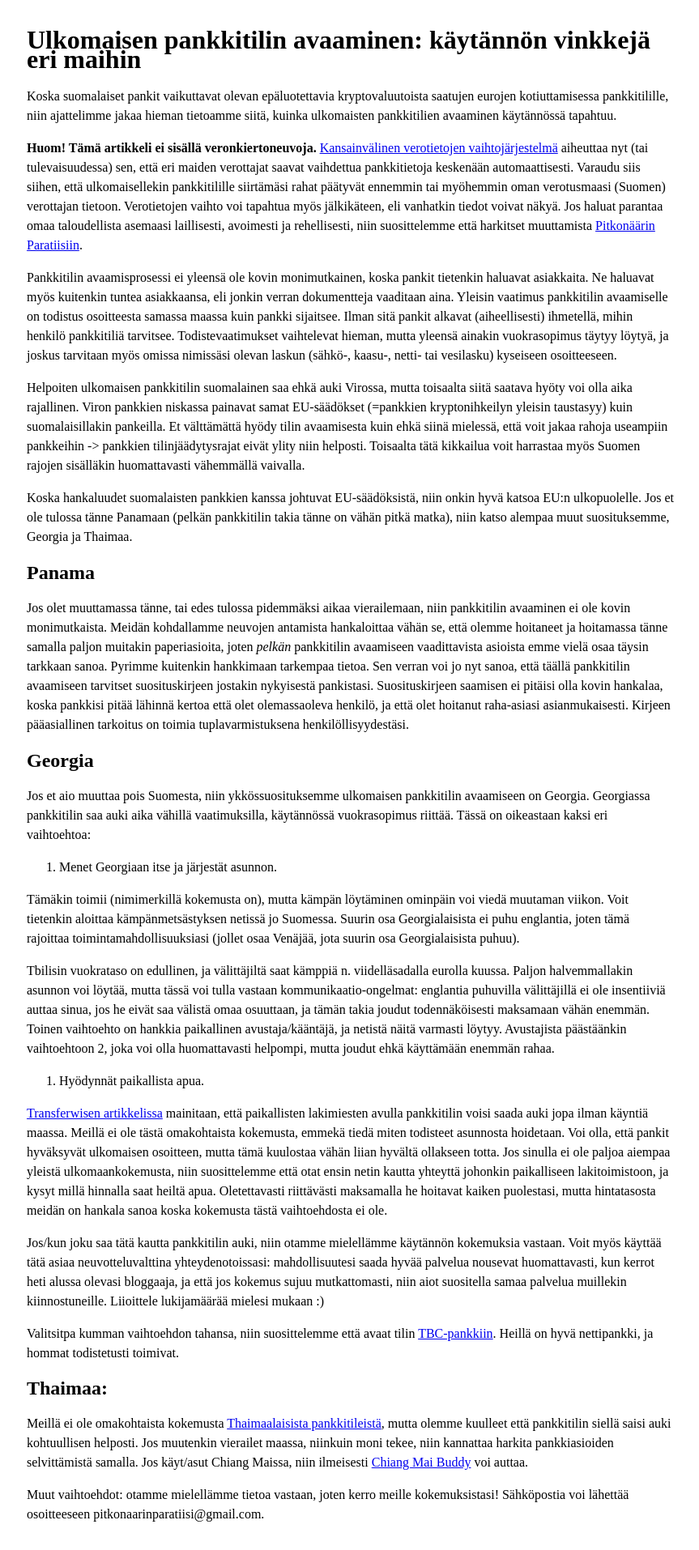
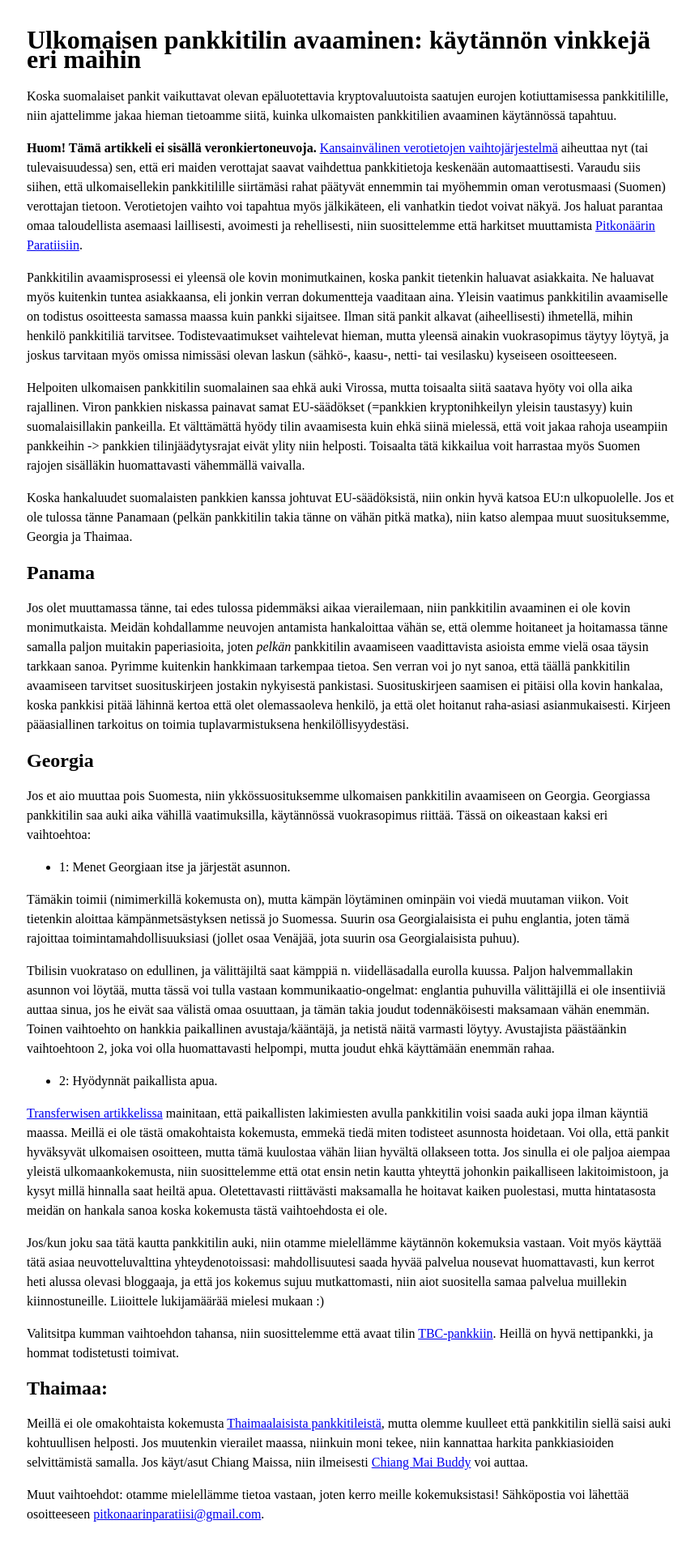
Before and after one commit to pitkonaarinparatiisi/pitkonaarinparatiisi.github.io, a Jekyll site: the page built from pankkitili-ulkomailta.md, in a window 1280 px wide. Shown: the whole page at 81% size, without its empty margins (207-1070 px from the left). Built offline with Jekyll 4.4.1, drawn with Linux system fonts in a browser that asks for light colours; our own code applies the rules of GitHub Pages for plain Markdown files.

Commit message:
Update pankkitili-ulkomailta.md

```diff
--- a/pankkitili-ulkomailta.md
+++ b/pankkitili-ulkomailta.md
@@ -19,13 +19,13 @@ Jos olet muuttamassa tänne, tai edes tulossa pidemmäksi aikaa vierailemaan, ni
 Jos et aio muuttaa pois Suomesta, niin ykkössuosituksemme ulkomaisen pankkitilin avaamiseen on Georgia.
 Georgiassa pankkitilin saa auki aika vähillä vaatimuksilla, käytännössä vuokrasopimus riittää. Tässä on oikeastaan kaksi eri vaihtoehtoa:
 
-1. Menet Georgiaan itse ja järjestät asunnon.
+* 1: Menet Georgiaan itse ja järjestät asunnon.
 
 Tämäkin toimii (nimimerkillä kokemusta on), mutta kämpän löytäminen ominpäin voi viedä muutaman viikon. Voit tietenkin aloittaa kämpänmetsästyksen netissä jo Suomessa. Suurin osa Georgialaisista ei puhu englantia, joten tämä rajoittaa toimintamahdollisuuksiasi (jollet osaa Venäjää, jota suurin osa Georgialaisista puhuu).
 
 Tbilisin vuokrataso on edullinen, ja välittäjiltä saat kämppiä n. viidelläsadalla eurolla kuussa. Paljon halvemmallakin asunnon voi löytää, mutta tässä voi tulla vastaan kommunikaatio-ongelmat: englantia puhuvilla välittäjillä ei ole insentiiviä auttaa sinua, jos he eivät saa välistä omaa osuuttaan, ja tämän takia joudut todennäköisesti maksamaan vähän enemmän. Toinen vaihtoehto on hankkia paikallinen avustaja/kääntäjä, ja netistä näitä varmasti löytyy. Avustajista päästäänkin vaihtoehtoon 2, joka voi olla huomattavasti helpompi, mutta joudut ehkä käyttämään enemmän rahaa.
 
-2. Hyödynnät paikallista apua.
+* 2: Hyödynnät paikallista apua.
 
 [Transferwisen artikkelissa](https://transferwise.com/gb/blog/opening-a-bank-account-in-georgia) mainitaan, että paikallisten lakimiesten avulla pankkitilin voisi saada auki jopa ilman käyntiä maassa. Meillä ei ole tästä omakohtaista kokemusta, emmekä tiedä miten todisteet asunnosta hoidetaan. Voi olla, että pankit hyväksyvät ulkomaisen osoitteen, mutta tämä kuulostaa vähän liian hyvältä ollakseen totta. Jos sinulla ei ole paljoa aiempaa yleistä ulkomaankokemusta, niin suosittelemme että otat ensin netin kautta yhteyttä johonkin paikalliseen lakitoimistoon, ja kysyt millä hinnalla saat heiltä apua. Oletettavasti riittävästi maksamalla he hoitavat kaiken puolestasi, mutta hintatasosta meidän on hankala sanoa koska kokemusta tästä vaihtoehdosta ei ole.
 
@@ -37,4 +37,4 @@ Valitsitpa kumman vaihtoehdon tahansa, niin suosittelemme että avaat tilin [TBC
 
 Meillä ei ole omakohtaista kokemusta [Thaimaalaisista pankkitileistä](https://iglu.net/opening-a-bank-account-in-thailand/), mutta olemme kuulleet että pankkitilin siellä saisi auki kohtuullisen helposti. Jos muutenkin vierailet maassa, niinkuin moni tekee, niin kannattaa harkita pankkiasioiden selvittämistä samalla. Jos käyt/asut Chiang Maissa, niin ilmeisesti [Chiang Mai Buddy](https://chiangmaibuddy.com/how-to-get-a-thai-bank-account/) voi auttaa.
 
-Muut vaihtoehdot: otamme mielellämme tietoa vastaan, joten kerro meille kokemuksistasi! Sähköpostia voi lähettää osoitteeseen pitkonaarinparatiisi@gmail.com.
+Muut vaihtoehdot: otamme mielellämme tietoa vastaan, joten kerro meille kokemuksistasi! Sähköpostia voi lähettää osoitteeseen [pitkonaarinparatiisi@gmail.com](mailto:pitkonaarinparatiisi@gmail.com).
```
